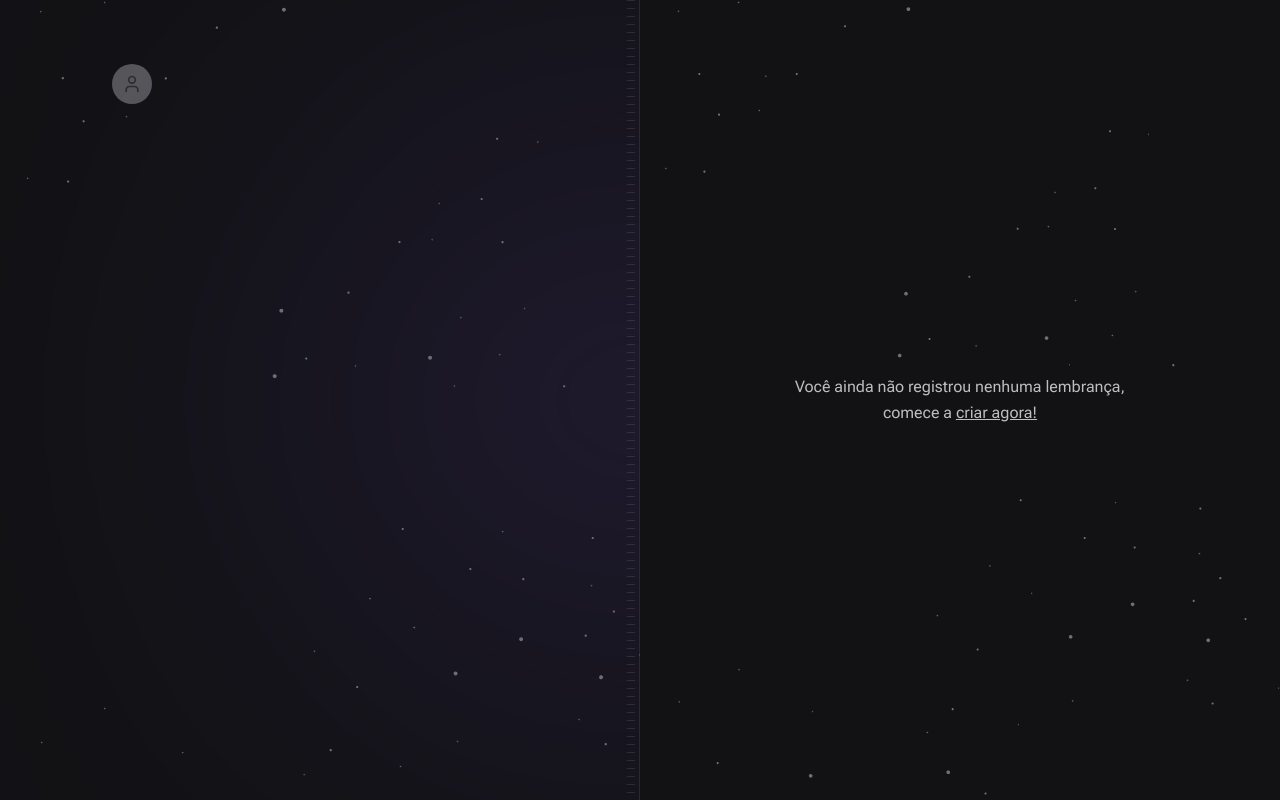
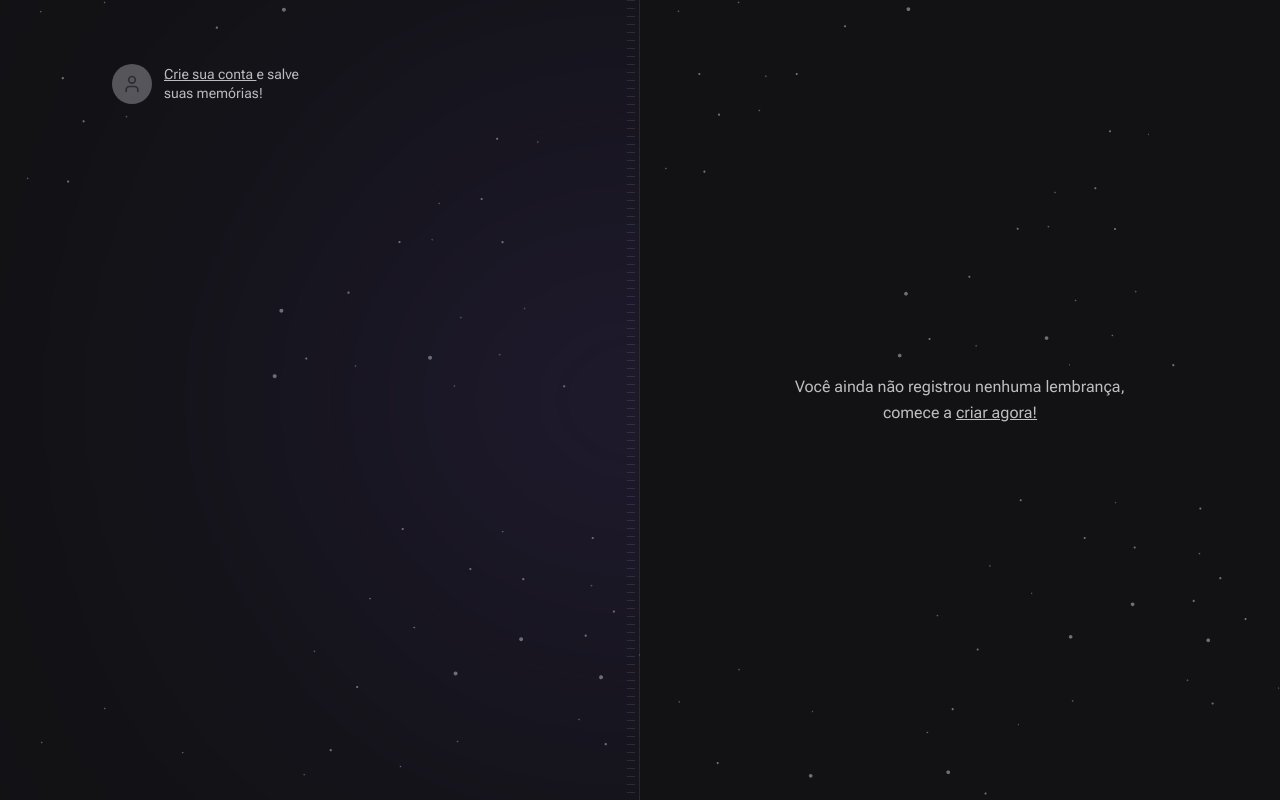
Before and after one commit to laizabsobral/SpaceTime, a Next.js app in the folder aulas/web/: page / in a window 1280 px wide. Built offline with nearby package versions, Linux system fonts and the light colour scheme; a web font is replaced by a local one.

Commit message:
upd sign in

```diff
--- a/aulas/web/src/app/page.tsx
+++ b/aulas/web/src/app/page.tsx
@@ -9,10 +9,20 @@ export default function Home() {
         {/* Stripes */}
         <div className="absolute right-1 top-0 bottom-0 w-2 bg-stripes "> </div>
 
-        <a href="" className="flex items-center gap-3 text-left">
+        {/* Sign in */}
+        <a
+          href=""
+          className="flex items-center gap-3 text-left hover:text-gray-50 transition-colors"
+        >
           <div className="flex h-10 w-10 items-center justify-center rounded-full bg-gray-400">
             <User className="h-5 w-5 text-gray-500"> </User>
           </div>
+
+          <p className="text-sm leading-snug max-w-[140px]">
+            {" "}
+            <span className="underline">Crie sua conta </span> e salve suas
+            memórias!
+          </p>
         </a>
       </div>
 
```
